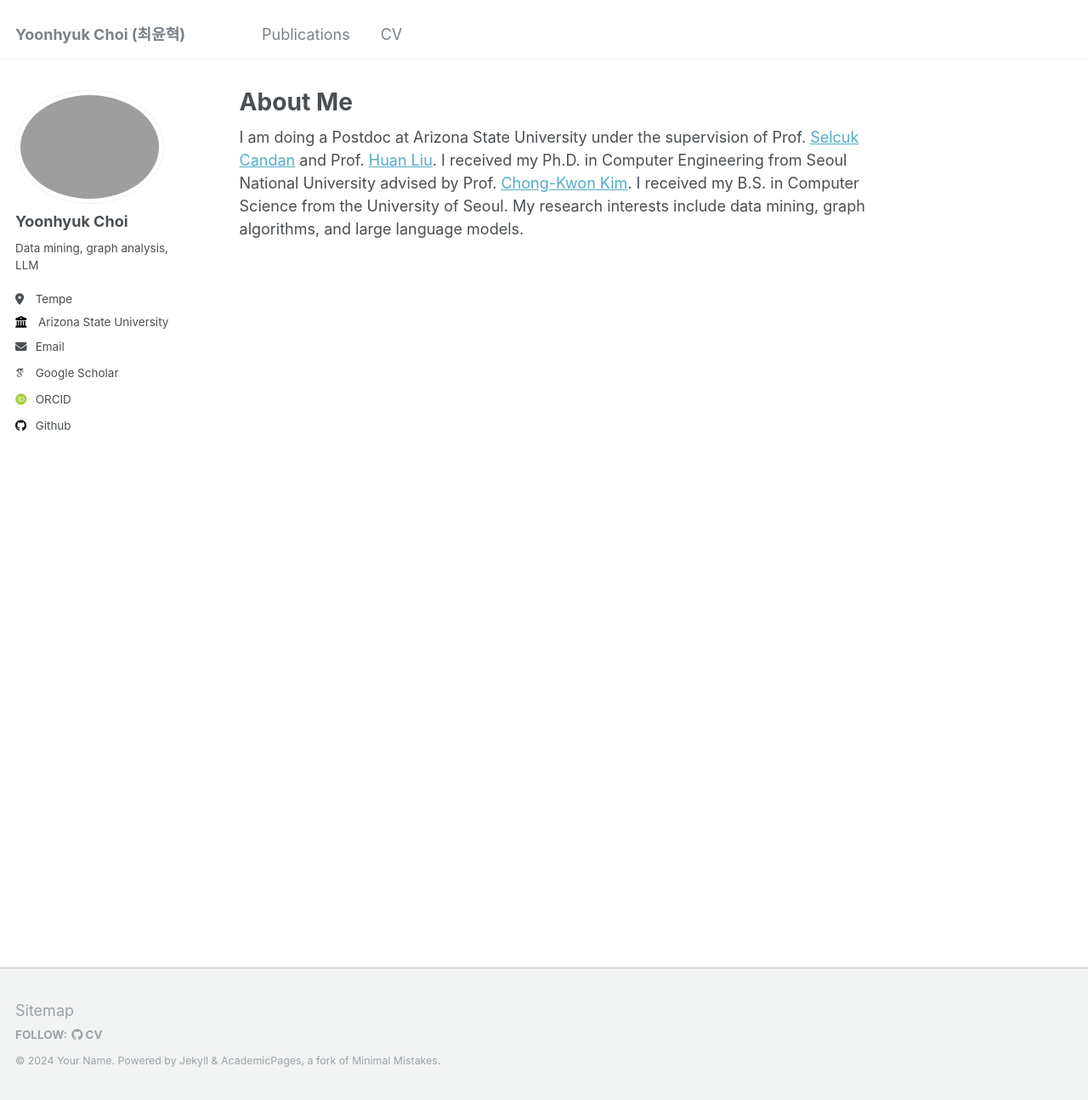
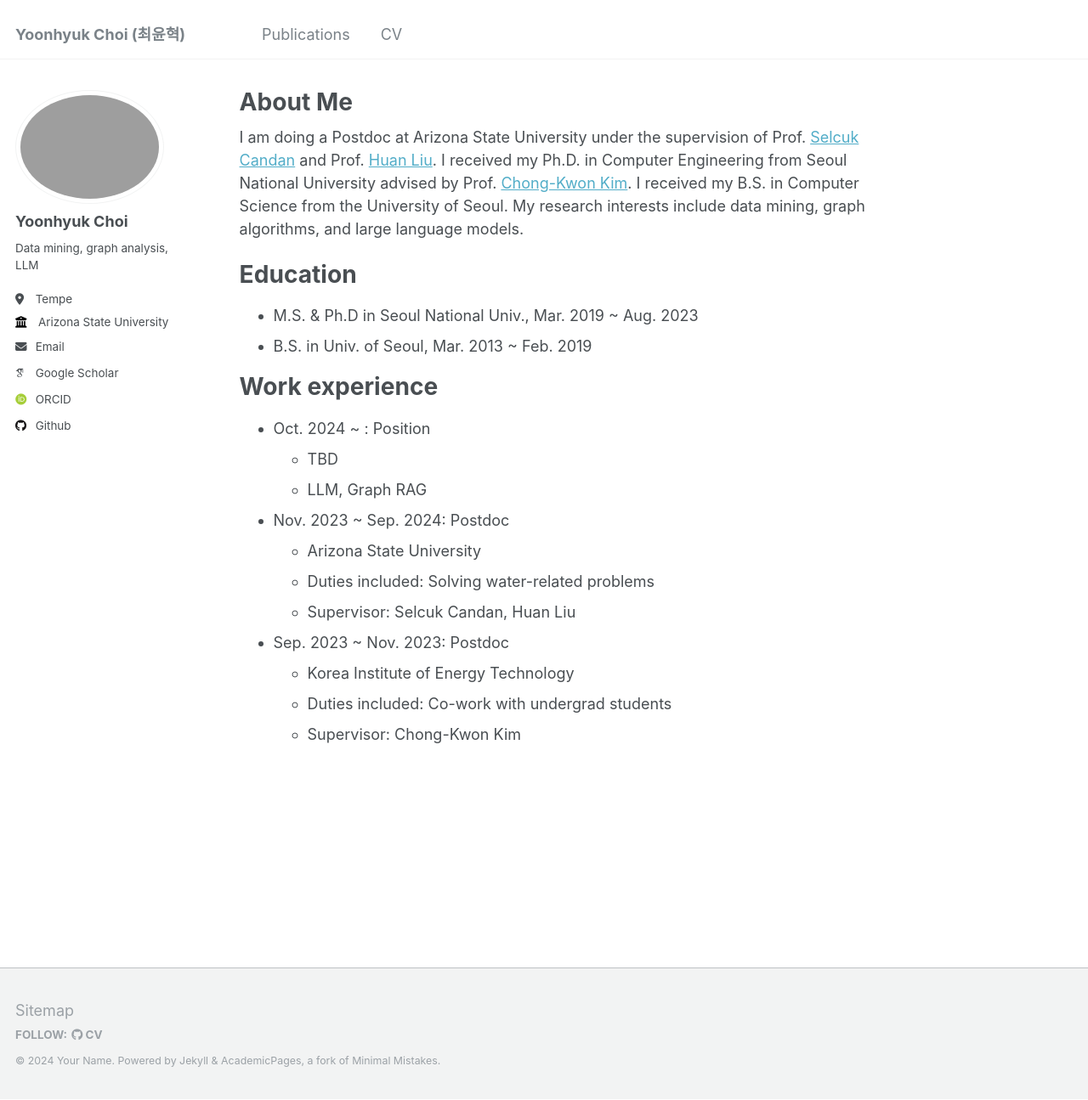
Before and after one commit to ChoiYoonHyuk/ChoiYoonHyuk.github.io, a Jekyll site: the page built from _pages/about.md, in a window 1280 px wide and 1295 px high. Shown: the whole window at 85% size. Built offline with Jekyll 4.4.1, drawn with Linux system fonts in a browser that asks for light colours; some web fonts are replaced.

Commit message:
Update about.md

```diff
--- a/_pages/about.md
+++ b/_pages/about.md
@@ -8,3 +8,25 @@ redirect_from:
 ---
 
 I am doing a Postdoc at Arizona State University under the supervision of Prof. [Selcuk Candan](https://search.asu.edu/profile/20861) and Prof. [Huan Liu](https://www.public.asu.edu/~huanliu/). I received my Ph.D. in Computer Engineering from Seoul National University advised by Prof. [Chong-Kwon Kim](https://scholar.google.com/citations?user=KRykCKkAAAAJ&hl=en). I received my B.S. in Computer Science from the University of Seoul. My research interests include data mining, graph algorithms, and large language models.
+
+
+Education
+======
+* M.S. & Ph.D in Seoul National Univ., Mar. 2019 ~ Aug. 2023
+* B.S. in Univ. of Seoul, Mar. 2013 ~ Feb. 2019
+
+Work experience
+======
+* Oct. 2024 ~ : Position
+  * TBD
+  * LLM, Graph RAG
+
+* Nov. 2023 ~ Sep. 2024: Postdoc
+  * Arizona State University
+  * Duties included: Solving water-related problems
+  * Supervisor: Selcuk Candan, Huan Liu
+
+* Sep. 2023 ~ Nov. 2023: Postdoc
+  * Korea Institute of Energy Technology
+  * Duties included: Co-work with undergrad students
+  * Supervisor: Chong-Kwon Kim
```
